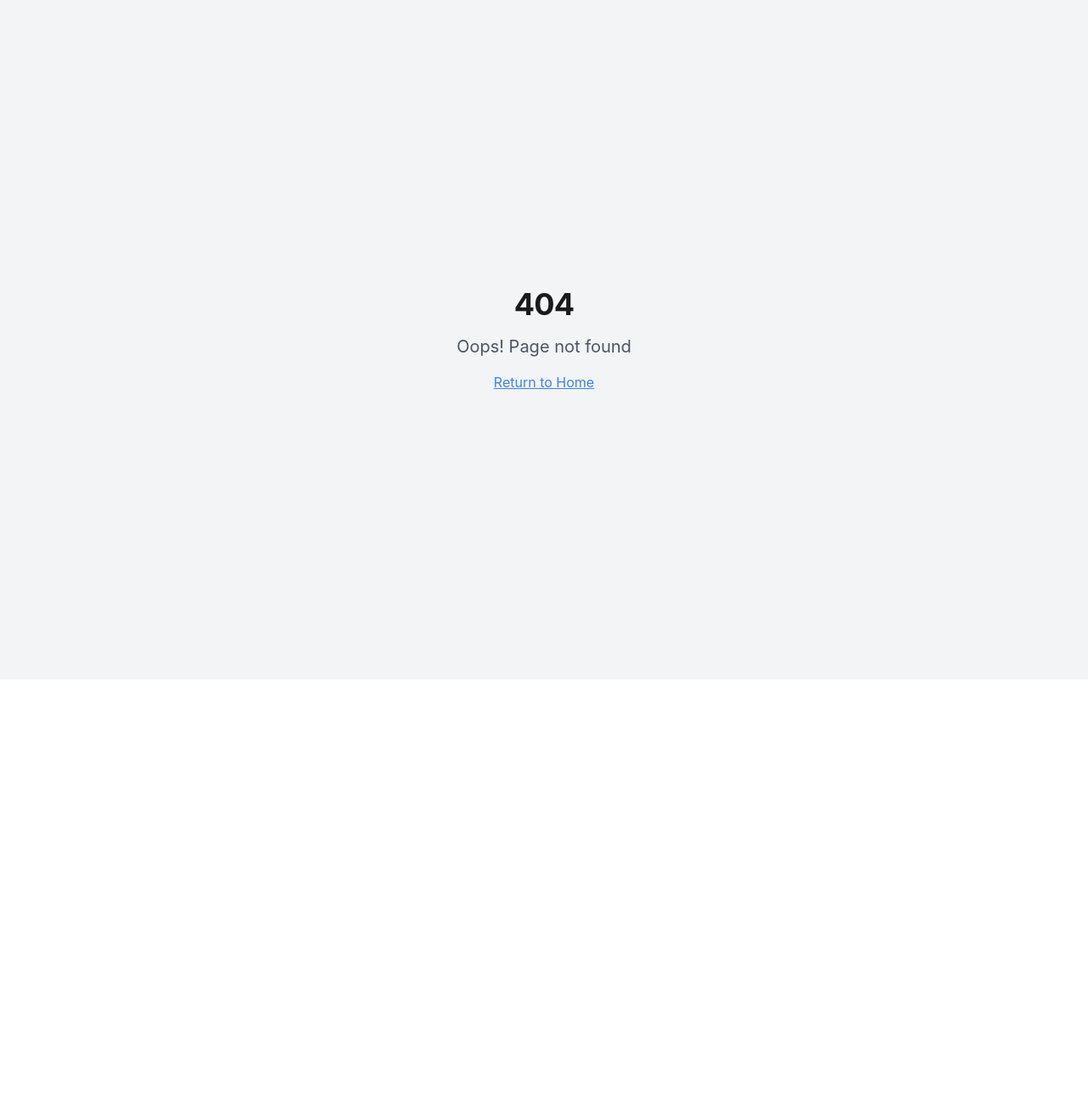
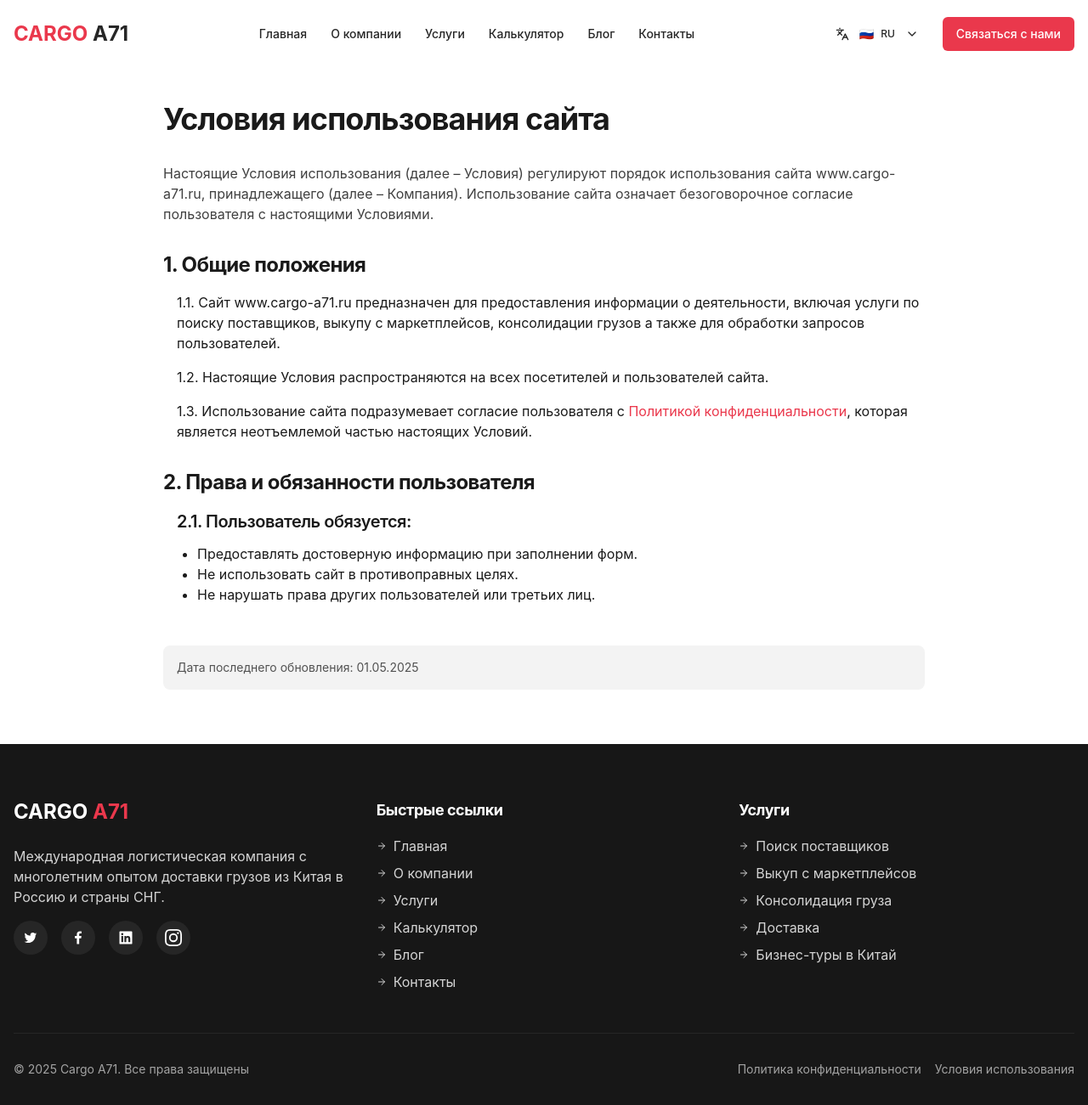
Before and after one commit to panda-logistic-cargo/panda-logistic, a React (Vite) app: page /terms-of-use in a window 1280 px wide. Before the commit this address had no page. Shown: the whole page at 85% size. Before the commit the page ends 800 px from the top, so only its background shows below. Built offline with nearby package versions, Linux system fonts and the light colour scheme.

Commit message:
Add privacy policy and terms
This commit adds new pages for the privacy policy and terms of service, and links to them in the footer.

```diff
--- a/src/App.tsx
+++ b/src/App.tsx
@@ -20,12 +20,14 @@ import MarketplacePurchase from "./pages/services/MarketplacePurchase";
 import CargoConsolidation from "./pages/services/CargoConsolidation";
 import Delivery from "./pages/services/Delivery";
 import BusinessTours from "./pages/services/BusinessTours";
+import PrivacyPolicy from "./pages/PrivacyPolicy";
+import TermsOfUse from "./pages/TermsOfUse";
 
 const queryClient = new QueryClient({
   defaultOptions: {
     queries: {
       retry: 1,
-      staleTime: 5 * 60 * 1000, // 5 minutes
+      staleTime: 5 * 60 * 1000,
       refetchOnWindowFocus: false,
     },
   },
@@ -57,6 +59,9 @@ const App = () => (
               <Route path="/services/delivery" element={<Delivery />} />
               <Route path="/services/business-tours" element={<BusinessTours />} />
 
+              <Route path="/privacy-policy" element={<PrivacyPolicy />} />
+              <Route path="/terms-of-use" element={<TermsOfUse />} />
+
               <Route path="*" element={<NotFound />} />
             </Routes>
           </BrowserRouter>
--- a/src/components/Footer.tsx
+++ b/src/components/Footer.tsx
@@ -108,12 +108,12 @@ const Footer: React.FC = () => {
             © {new Date().getFullYear()} Cargo A71. {t('allRightsReserved')}
           </div>
           <div className="flex items-center space-x-4">
-            <a href="#" className="text-cargo-gray-400 hover:text-cargo-red text-sm">
+            <Link to="/privacy-policy" className="text-cargo-gray-400 hover:text-cargo-red text-sm">
               {t('privacyPolicy')}
-            </a>
-            <a href="#" className="text-cargo-gray-400 hover:text-cargo-red text-sm">
+            </Link>
+            <Link to="/terms-of-use" className="text-cargo-gray-400 hover:text-cargo-red text-sm">
               {t('termsOfService')}
-            </a>
+            </Link>
           </div>
         </div>
       </div>
--- /dev/null
+++ b/src/pages/PrivacyPolicy.tsx
@@ -0,0 +1,65 @@
+
+import React from "react";
+import Navbar from "@/components/Navbar";
+import Footer from "@/components/Footer";
+import { useLanguage } from "@/context/LanguageContext";
+
+const PrivacyPolicy = () => {
+  const { t } = useLanguage();
+
+  return (
+    <div className="min-h-screen">
+      <Navbar />
+      <div className="pt-20 pb-16">
+        <div className="container mx-auto px-4 mt-10">
+          <article className="prose prose-lg max-w-4xl mx-auto">
+            <h1 className="text-3xl md:text-4xl font-bold mb-8">Политика конфиденциальности</h1>
+
+            <p className="text-cargo-gray-700 mb-6">
+              Настоящая Политика конфиденциальности (далее – Политика) действует в отношении всей информации, которую (далее – Компания), может получить о пользователе во время использования им сайта cargo-a71.ru.
+            </p>
+
+            <p className="text-cargo-gray-700 mb-8">
+              Использование сайта www.cargo-a71.ru означает безоговорочное согласие пользователя с настоящей Политикой и указанными в ней условиями обработки его персональной информации. В случае несогласия с этими условиями пользователь должен воздержаться от использования сайта.
+            </p>
+
+            <h2 className="text-2xl font-bold mt-8 mb-4">1. Персональная информация пользователей, которую получает и обрабатывает Компания</h2>
+            <div className="pl-4">
+              <h3 className="text-xl font-semibold mb-3">1.1. В рамках настоящей Политики под «персональной информацией пользователя» понимаются:</h3>
+              <ul className="list-disc pl-6 mb-4">
+                <li>Имя, фамилия, email, телефон, которые пользователь предоставляет о себе самостоятельно через формы регистрации или обратной связи на сайте.</li>
+              </ul>
+              <p className="mb-4">1.2. Настоящая Политика применима только к сайту Компании www.cargo-a71.ru. Компания не контролирует и не несет ответственность за сайты третьих лиц, на которые пользователь может перейти по ссылкам, доступным на сайте.</p>
+              <p>1.3. Компания исходит из того, что пользователь предоставляет достоверную и достаточную персональную информацию по вопросам, предлагаемым в формах регистрации, и поддерживает эту информацию в актуальном состоянии.</p>
+            </div>
+
+            <h2 className="text-2xl font-bold mt-8 mb-4">2. Цели сбора и обработки персональной информации пользователей</h2>
+            <p className="mb-4">Компания собирает и хранит только те персональные данные, которые необходимы для улучшения качества сервиса и взаимодействия с пользователями.</p>
+            <p>Персональную информацию пользователя Компания может использовать в следующих целях:</p>
+            <ul className="list-disc pl-6 mb-6">
+              <li>Улучшение качества работы сайта и сервисов Компании.</li>
+              <li>Связь с пользователем, включая направление уведомлений, запросов и информации.</li>
+              <li>Обработка заявок и запросов от пользователя.</li>
+            </ul>
+
+            {/* Продолжение разделов 3-7... */}
+            <h2 className="text-2xl font-bold mt-8 mb-4">3. Условия обработки персональной информации</h2>
+            <div className="pl-4">
+              <p className="mb-4">3.1. Компания хранит персональную информацию пользователей до завершения взаимодействия с пользователем, если иное не предусмотрено законодательством РФ.</p>
+              <p className="mb-4">3.2. В отношении персональной информации пользователя сохраняется её конфиденциальность.</p>
+            </div>
+
+            <div className="mt-12 p-4 bg-cargo-gray-100 rounded-lg">
+              <p className="text-sm text-cargo-gray-600">
+                Дата последнего обновления: 01.05.2025
+              </p>
+            </div>
+          </article>
+        </div>
+      </div>
+      <Footer />
+    </div>
+  );
+};
+
+export default PrivacyPolicy;
--- /dev/null
+++ b/src/pages/TermsOfUse.tsx
@@ -0,0 +1,55 @@
+
+import React from "react";
+import Navbar from "@/components/Navbar";
+import Footer from "@/components/Footer";
+import { useLanguage } from "@/context/LanguageContext";
+import { Link } from "react-router-dom";
+
+const TermsOfUse = () => {
+  const { t } = useLanguage();
+
+  return (
+    <div className="min-h-screen">
+      <Navbar />
+      <div className="pt-20 pb-16">
+        <div className="container mx-auto px-4 mt-10">
+          <article className="prose prose-lg max-w-4xl mx-auto">
+            <h1 className="text-3xl md:text-4xl font-bold mb-8">Условия использования сайта</h1>
+
+            <p className="text-cargo-gray-700 mb-6">
+              Настоящие Условия использования (далее – Условия) регулируют порядок использования сайта www.cargo-a71.ru, принадлежащего (далее – Компания). Использование сайта означает безоговорочное согласие пользователя с настоящими Условиями.
+            </p>
+
+            <h2 className="text-2xl font-bold mt-8 mb-4">1. Общие положения</h2>
+            <div className="pl-4">
+              <p className="mb-4">1.1. Сайт www.cargo-a71.ru предназначен для предоставления информации о деятельности, включая услуги по поиску поставщиков, выкупу с маркетплейсов, консолидации грузов а также для обработки запросов пользователей.</p>
+              <p className="mb-4">1.2. Настоящие Условия распространяются на всех посетителей и пользователей сайта.</p>
+              <p>1.3. Использование сайта подразумевает согласие пользователя с <Link to="/privacy-policy" className="text-cargo-red hover:underline">Политикой конфиденциальности</Link>, которая является неотъемлемой частью настоящих Условий.</p>
+            </div>
+
+            <h2 className="text-2xl font-bold mt-8 mb-4">2. Права и обязанности пользователя</h2>
+            <div className="pl-4">
+              <h3 className="text-xl font-semibold mb-3">2.1. Пользователь обязуется:</h3>
+              <ul className="list-disc pl-6 mb-4">
+                <li>Предоставлять достоверную информацию при заполнении форм.</li>
+                <li>Не использовать сайт в противоправных целях.</li>
+                <li>Не нарушать права других пользователей или третьих лиц.</li>
+              </ul>
+            </div>
+
+            {/* Продолжение разделов 3-7... */}
+
+            <div className="mt-12 p-4 bg-cargo-gray-100 rounded-lg">
+              <p className="text-sm text-cargo-gray-600">
+                Дата последнего обновления: 01.05.2025
+              </p>
+            </div>
+          </article>
+        </div>
+      </div>
+      <Footer />
+    </div>
+  );
+};
+
+export default TermsOfUse;
```
